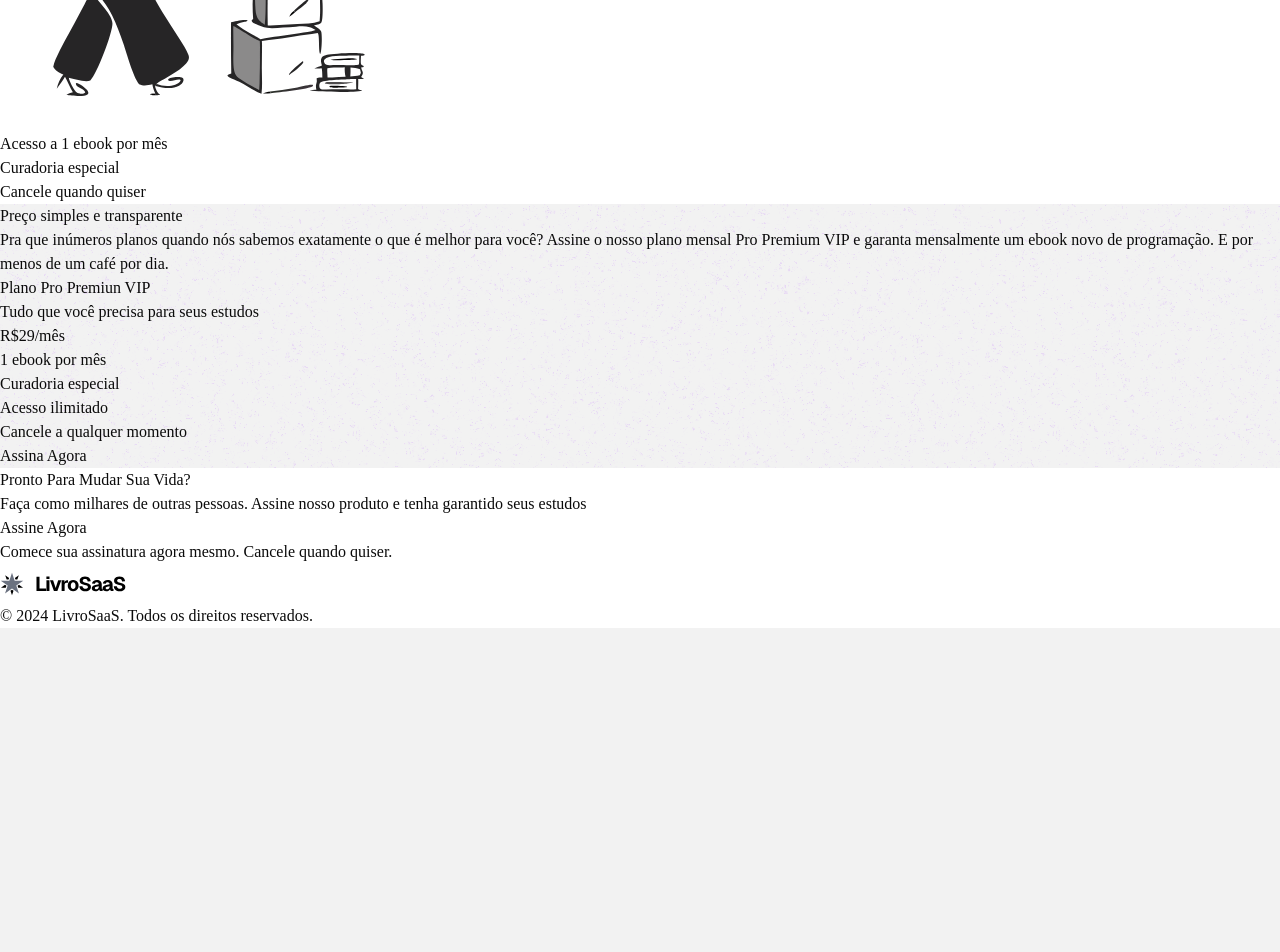
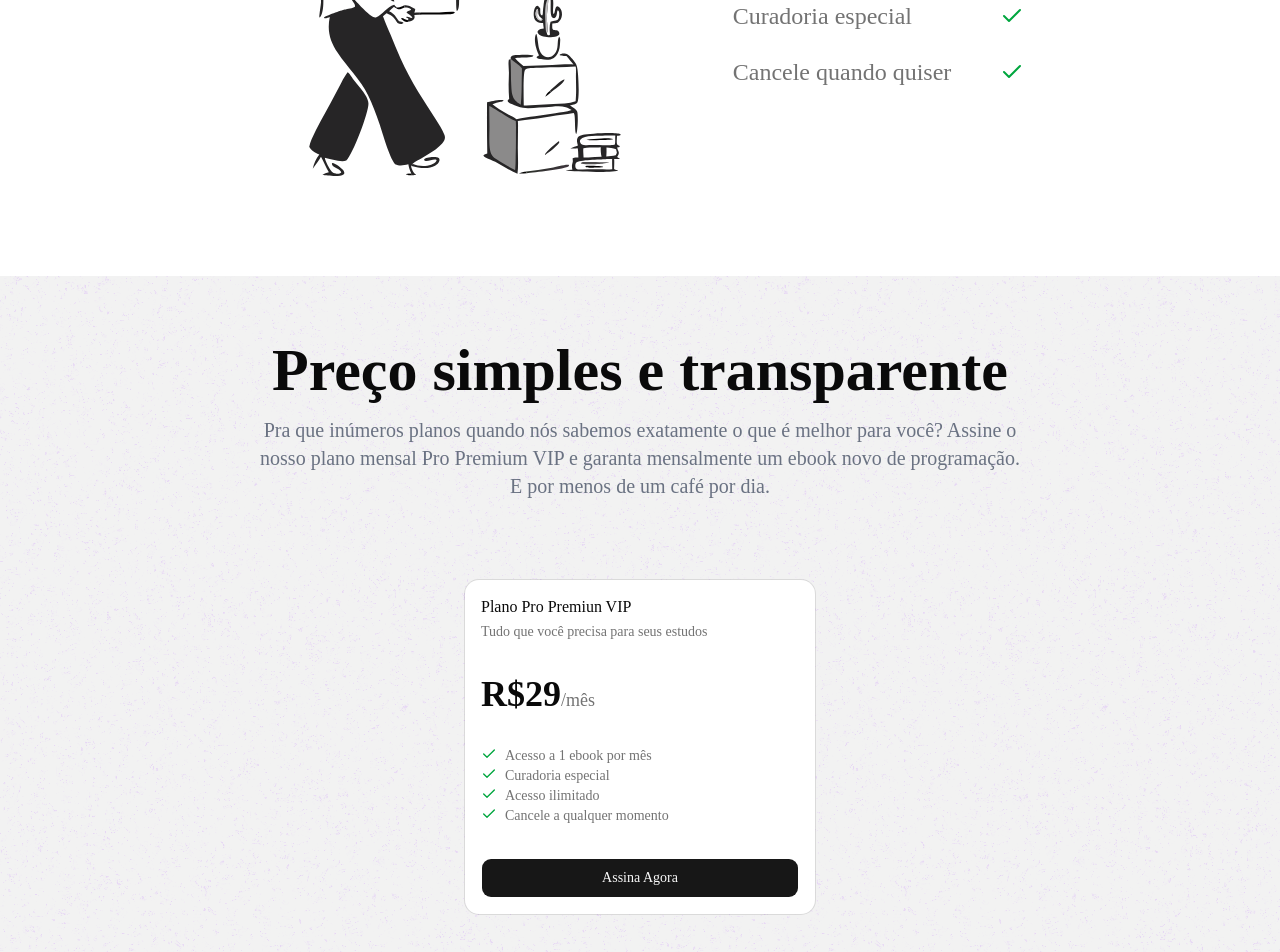
Before and after one commit to alucard93/sass-landing-page, a Next.js app: page / in a window 1280 px wide. Shown: the part 760-1712 px from the top of the page. Before the commit the page ends 1388 px from the top, so only its background shows below. Built offline with nearby package versions, Linux system fonts and the light colour scheme.

Commit message:
feat: add Card component with header, footer, and content sections for improved layout

```diff
--- a/app/page.tsx
+++ b/app/page.tsx
@@ -3,6 +3,16 @@
 import woman from './assets/woman.svg'
 import { Button } from '@/components/ui/button'
 import { Input } from '@/components/ui/input'
+import { Check } from 'lucide-react'
+
+import {
+  Card,
+  CardContent,
+  CardDescription,
+  CardFooter,
+  CardHeader,
+  CardTitle,
+} from '@/components/ui/card'
 
 export default function Home() {
   return (
@@ -50,42 +60,80 @@
           </p>
         </form>
       </section>
+
       {/* 2ª SEÇÃO */}
-      <section className="bg-white">
-        <h2>Como funciona?</h2>
+      <section className="bg-white py-16">
+        <div className="mx-auto container">
+          <h2 className="text-center text-4xl font-bold">Como funciona?</h2>
+          <div className="flex items-center justify-between max-w-3xl mx-auto">
             <Image
               src={woman}
               alt="Woman"
               style={{ width: 'auto', height: 'auto' }}
             />
-        <ul>
-          <li>Acesso a 1 ebook por mês</li>
-          <li>Curadoria especial</li>
-          <li>Cancele quando quiser</li>
+            <ul className="text-2xl text-muted-foreground space-y-6 shrink-0">
+              <li className="flex items-center justify-between gap-4">
+                Acesso a 1 ebook por mês{' '}
+                <Check className="text-green-600" size={24} />
+              </li>
+              <li className="flex items-center justify-between gap-4">
+                Curadoria especial{' '}
+                <Check className="text-green-600" size={24} />
+              </li>
+              <li className="flex items-center justify-between gap-4">
+                Cancele quando quiser{' '}
+                <Check className="text-green-600" size={24} />
+              </li>
             </ul>
+          </div>
+        </div>
       </section>
 
-      <section>
-        <h2>Preço simples e transparente</h2>
-        <p>
+      <section className="py-16 text-center">
+        <h2 className="text-6xl font-bold ">Preço simples e transparente</h2>
+        <p className="text-gray-500 mt-4 text-xl max-w-3xl mx-auto">
           Pra que inúmeros planos quando nós sabemos exatamente o que é melhor
           para você? Assine o nosso plano mensal Pro Premium VIP e garanta
           mensalmente um ebook novo de programação. E por menos de um café por
           dia.{' '}
         </p>
-        <div>
-          <h3>Plano Pro Premiun VIP</h3>
-        </div>
-        <p>Tudo que você precisa para seus estudos</p>
-        <p>R$29/mês</p>
 
+        <Card className="w-full max-w-87.5 mx-auto text-left mt-20">
+          <CardHeader>
+            <CardTitle>Plano Pro Premiun VIP</CardTitle>
+            <CardDescription>
+              Tudo que você precisa para seus estudos
+            </CardDescription>
+          </CardHeader>
+          <CardContent>
+            <p className="text-4xl font-bold mb-8 mt-4">
+              R$29
+              <span className="font-normal text-muted-foreground text-lg">
+                /mês
+              </span>
+            </p>
             <ul>
-          <li>1 ebook por mês</li>
-          <li>Curadoria especial</li>
-          <li>Acesso ilimitado</li>
-          <li>Cancele a qualquer momento</li>
+              <li className="flex shrink-0 gap-2 text-muted-foreground">
+                <Check size={16} className="text-green-600" /> Acesso a 1 ebook
+                por mês
+              </li>
+              <li className="flex shrink-0 gap-2 text-muted-foreground">
+                <Check size={16} className="text-green-600" /> Curadoria
+                especial
+              </li>
+              <li className="flex shrink-0 gap-2 text-muted-foreground">
+                <Check size={16} className="text-green-600" /> Acesso ilimitado
+              </li>
+              <li className="flex shrink-0 gap-2 text-muted-foreground">
+                <Check size={16} className="text-green-600" /> Cancele a
+                qualquer momento
+              </li>
             </ul>
-        <button>Assina Agora</button>
+          </CardContent>
+          <CardFooter className="border-none bg-transparent">
+            <Button className="h-10 w-full">Assina Agora</Button>
+          </CardFooter>
+        </Card>
       </section>
 
       <section className="bg-white">
--- /dev/null
+++ b/components/ui/card.tsx
@@ -0,0 +1,103 @@
+import * as React from "react"
+
+import { cn } from "@/lib/utils"
+
+function Card({
+  className,
+  size = "default",
+  ...props
+}: React.ComponentProps<"div"> & { size?: "default" | "sm" }) {
+  return (
+    <div
+      data-slot="card"
+      data-size={size}
+      className={cn(
+        "group/card flex flex-col gap-4 overflow-hidden rounded-xl bg-card py-4 text-sm text-card-foreground ring-1 ring-foreground/10 has-data-[slot=card-footer]:pb-0 has-[>img:first-child]:pt-0 data-[size=sm]:gap-3 data-[size=sm]:py-3 data-[size=sm]:has-data-[slot=card-footer]:pb-0 *:[img:first-child]:rounded-t-xl *:[img:last-child]:rounded-b-xl",
+        className
+      )}
+      {...props}
+    />
+  )
+}
+
+function CardHeader({ className, ...props }: React.ComponentProps<"div">) {
+  return (
+    <div
+      data-slot="card-header"
+      className={cn(
+        "group/card-header @container/card-header grid auto-rows-min items-start gap-1 rounded-t-xl px-4 group-data-[size=sm]/card:px-3 has-data-[slot=card-action]:grid-cols-[1fr_auto] has-data-[slot=card-description]:grid-rows-[auto_auto] [.border-b]:pb-4 group-data-[size=sm]/card:[.border-b]:pb-3",
+        className
+      )}
+      {...props}
+    />
+  )
+}
+
+function CardTitle({ className, ...props }: React.ComponentProps<"div">) {
+  return (
+    <div
+      data-slot="card-title"
+      className={cn(
+        "font-heading text-base leading-snug font-medium group-data-[size=sm]/card:text-sm",
+        className
+      )}
+      {...props}
+    />
+  )
+}
+
+function CardDescription({ className, ...props }: React.ComponentProps<"div">) {
+  return (
+    <div
+      data-slot="card-description"
+      className={cn("text-sm text-muted-foreground", className)}
+      {...props}
+    />
+  )
+}
+
+function CardAction({ className, ...props }: React.ComponentProps<"div">) {
+  return (
+    <div
+      data-slot="card-action"
+      className={cn(
+        "col-start-2 row-span-2 row-start-1 self-start justify-self-end",
+        className
+      )}
+      {...props}
+    />
+  )
+}
+
+function CardContent({ className, ...props }: React.ComponentProps<"div">) {
+  return (
+    <div
+      data-slot="card-content"
+      className={cn("px-4 group-data-[size=sm]/card:px-3", className)}
+      {...props}
+    />
+  )
+}
+
+function CardFooter({ className, ...props }: React.ComponentProps<"div">) {
+  return (
+    <div
+      data-slot="card-footer"
+      className={cn(
+        "flex items-center rounded-b-xl border-t bg-muted/50 p-4 group-data-[size=sm]/card:p-3",
+        className
+      )}
+      {...props}
+    />
+  )
+}
+
+export {
+  Card,
+  CardHeader,
+  CardFooter,
+  CardTitle,
+  CardAction,
+  CardDescription,
+  CardContent,
+}
```
Lines whose indentation alone changed are shown as unchanged.
